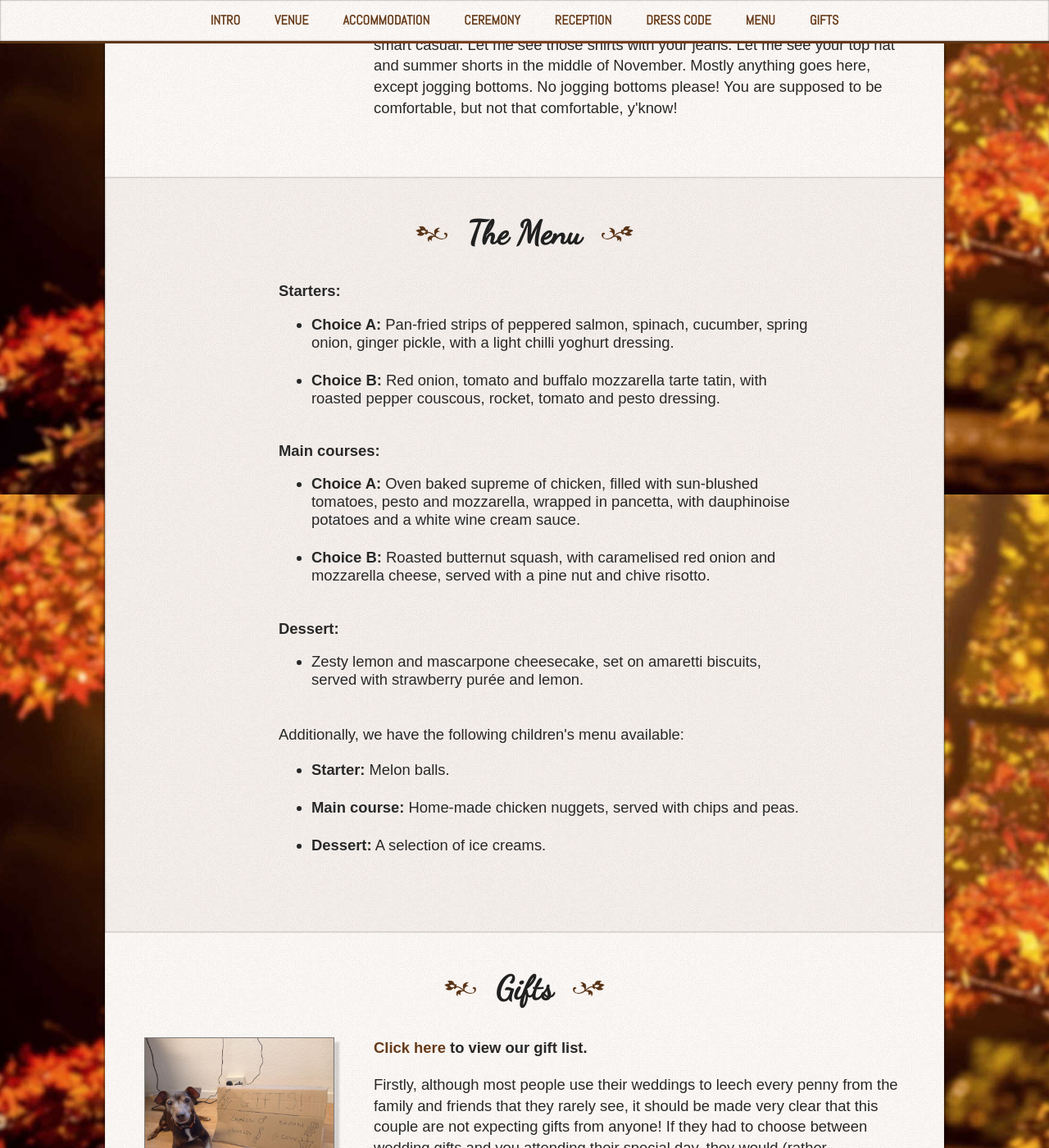
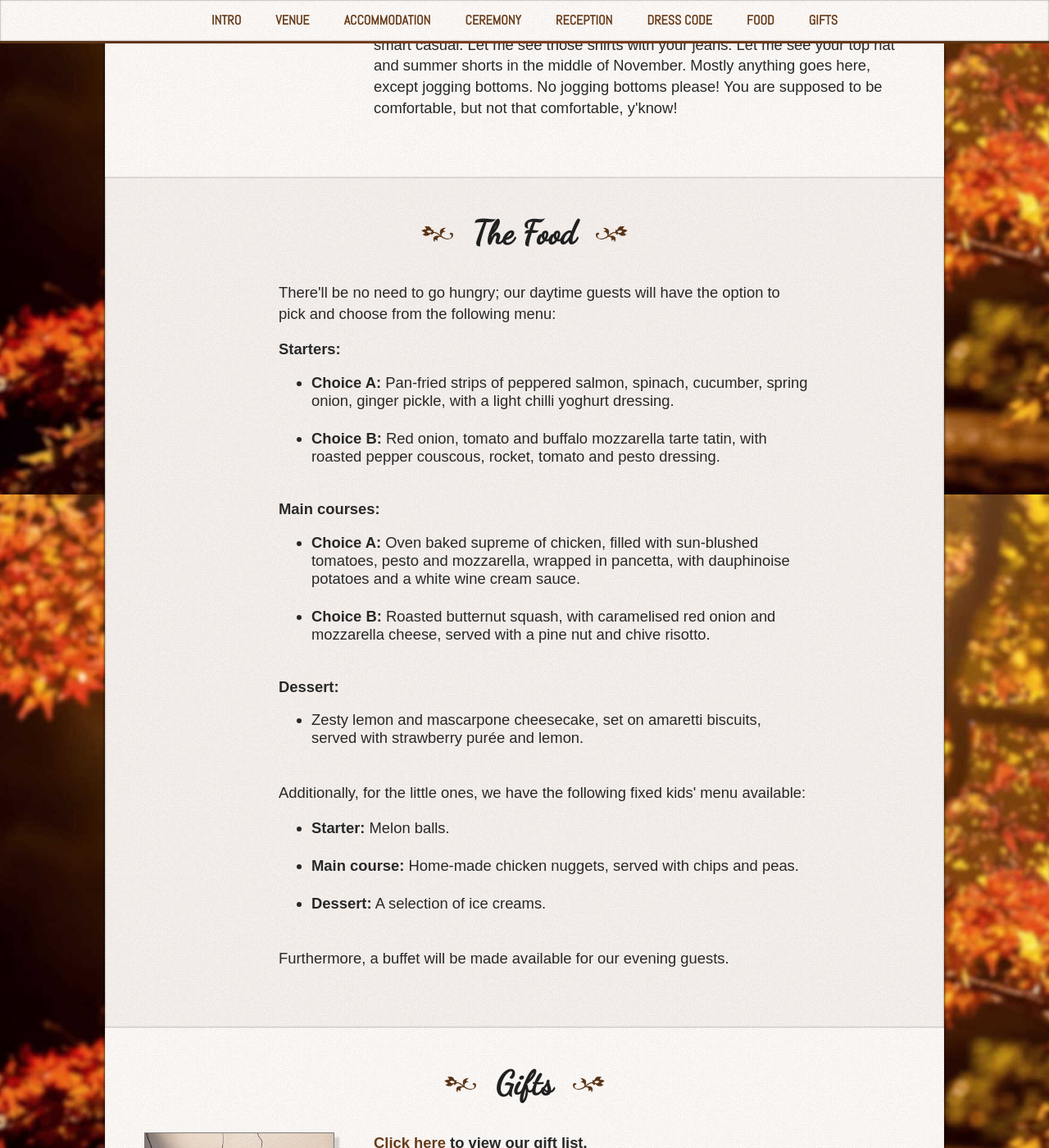
Before and after one commit to seandewar/seandewar.github.io, a Jekyll site: the page built from bethandjosh.html, in a window 1280 px wide and 1400 px high, scrolled down 4797 px. Shown: the whole window at 82% size. Built offline with Jekyll 4.4.1, drawn with Linux system fonts in a browser that asks for light colours; nearby versions of some CDN libraries; some web fonts are replaced.

Commit message:
bethandjosh: menu applies to daytime guests only

```diff
--- a/bethandjosh.html
+++ b/bethandjosh.html
@@ -23,7 +23,7 @@ scripts: ["/js/wedding/navbar.js",
             <a href="#ceremony">Ceremony</a>
             <a href="#reception">Reception</a>
             <a href="#dress-code">Dress Code</a>
-            <a href="#menu">Menu</a>
+            <a href="#menu">Food</a>
             <a href="#gifts">Gifts</a>
         </nav>
         <div class="wedding-divider"></div>
@@ -325,9 +325,13 @@ scripts: ["/js/wedding/navbar.js",
         </div>
     </section>
     <section id="menu" class="wedding-section">
-        <h1 class="wedding-title">The Menu</h1>
+        <h1 class="wedding-title">The Food</h1>
         <div class="wedding-intro-container">
             <div class="wedding-intro-content-col">
+                <p>
+                    There'll be no need to go hungry; our daytime guests will
+                    have the option to pick and choose from the following menu:
+                </p>
                 <b>Starters:</b>
                 <ul class="wedding-food-list">
                     <li><b>Choice A:</b> Pan-fried strips of peppered salmon,
@@ -354,8 +358,8 @@ scripts: ["/js/wedding/navbar.js",
                         biscuits, served with strawberry purée and lemon.</li>
                 </ul>
                 <p>
-                    Additionally, we have the following children's menu
-                    available:
+                    Additionally, for the little ones, we have the following
+                    fixed kids' menu available:
                 </p>
                 <ul class="wedding-food-list">
                     <li><b>Starter:</b> Melon balls.</li>
@@ -363,6 +367,10 @@ scripts: ["/js/wedding/navbar.js",
                         with chips and peas.</li>
                     <li><b>Dessert:</b> A selection of ice creams.</li>
                 </ul>
+                <p>
+                    Furthermore, a buffet will be made available for our evening
+                    guests.
+                </p>
             </div>
         </div>
     </section>
--- a/js/wedding/rsvp.js
+++ b/js/wedding/rsvp.js
@@ -3,9 +3,9 @@ function rsvpOnClick(rsvpElem) {
     // in-case javascript is disabled
     event.preventDefault();
 
-    const text = "Before RSVPing, if you are attending, ensure that you have "
-               + "read our menu below and have decided on what you would like "
-               + "to eat at the event."
+    const text = "Before RSVPing, if you are attending as a day guest, ensure "
+               + "that you have read our menu below and have decided on what "
+               + "you would like to eat at the event."
                + "\n\n"
                + "If you have dietry requirements, you will be able to tell us "
                + "these during the RSVP process."
```
